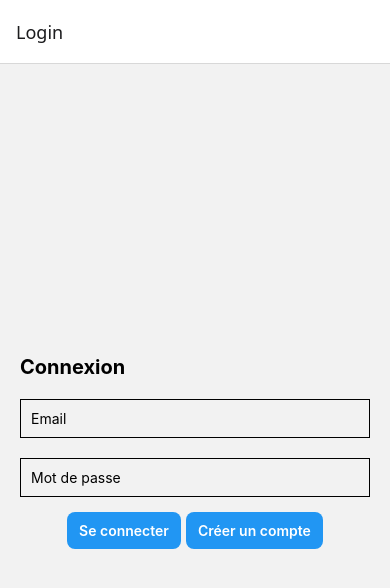
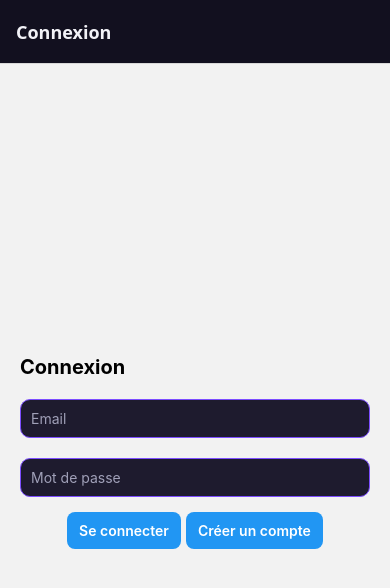
Before and after one commit to BaptisteAll/ExamMobile, a React Native app: screen /Login in a window 390 px wide. Shown: the top 588 px of the page. Built offline with nearby package versions, Linux system fonts and the light colour scheme.

Commit message:
Ajout de style sur les champs

```diff
--- a/App.js
+++ b/App.js
@@ -1,30 +1,55 @@
-//Centralisation des différentes routes
-
+// Point d'entrée : déclare les écrans de l'application (navigation) et partage les événements via EventsProvider
 import { NavigationContainer } from "@react-navigation/native";
 import { createNativeStackNavigator } from "@react-navigation/native-stack";
 import LoginScreen from "./screens/LoginScreen";
+import RegisterScreen from "./screens/RegisterScreen";
 import EventListScreen from "./screens/EventListScreen";
 import AddEventScreen from "./screens/AddEventScreen";
+import CalendarScreen from "./screens/CalendarScreen";
 import { EventsProvider } from "./EventsContext";
-import RegisterScreen from './screens/RegisterScreen';
-import CalendarScreen from "./screens/CalendarScreen";
-
+import { theme } from "./theme";
 
 const Stack = createNativeStackNavigator();
-
 
 export default function App() {
 	// Le panneau partagé entoure la navigation pour que tous les écrans accèdent aux événements
 	return (
 		<EventsProvider>
 			<NavigationContainer>
-				<Stack.Navigator initialRouteName="Login">
-					{/* Chaque écran a un name (pour y naviguer) et un component (ce qu'il affiche) */}
-					<Stack.Screen name="Login" component={LoginScreen} />
-					<Stack.Screen name="Register" component={RegisterScreen} />
-					<Stack.Screen name="AddScreen" component={AddEventScreen} />
-					<Stack.Screen name="EventList" component={EventListScreen} />
-					<Stack.Screen name="Calendar" component={CalendarScreen} />
+				<Stack.Navigator
+					initialRouteName="Login"
+					screenOptions={{
+						headerStyle: { backgroundColor: theme.header },
+						headerTintColor: theme.text,
+						headerTitleStyle: { fontWeight: "bold" },
+					}}
+				>
+					{/* Chaque écran a un name (pour y naviguer), un component (ce qu'il affiche) et un titre */}
+					<Stack.Screen
+						name="Login"
+						component={LoginScreen}
+						options={{ title: "Connexion" }}
+					/>
+					<Stack.Screen
+						name="Register"
+						component={RegisterScreen}
+						options={{ title: "Inscription" }}
+					/>
+					<Stack.Screen
+						name="EventList"
+						component={EventListScreen}
+						options={{ title: "Événements" }}
+					/>
+					<Stack.Screen
+						name="AddScreen"
+						component={AddEventScreen}
+						options={{ title: "Événement" }}
+					/>
+					<Stack.Screen
+						name="Calendar"
+						component={CalendarScreen}
+						options={{ title: "Calendrier" }}
+					/>
 				</Stack.Navigator>
 			</NavigationContainer>
 		</EventsProvider>
--- /dev/null
+++ b/components/AppInput.js
@@ -0,0 +1,24 @@
+// Champ de texte personnalisé : même style sombre pour tous les formulaires
+import { TextInput, StyleSheet } from "react-native";
+import { theme } from "../theme";
+
+export default function AppInput(props) {
+	return (
+		<TextInput
+			placeholderTextColor={theme.textMuted}
+			{...props}
+			style={[styles.input, props.style]}
+		/>
+	);
+}
+
+const styles = StyleSheet.create({
+	input: {
+		backgroundColor: theme.panel,
+		color: theme.text,
+		borderWidth: 1.5,
+		borderColor: theme.accent,
+		borderRadius: 10,
+		padding: 12,
+	},
+});
--- a/screens/AddEventScreen.js
+++ b/screens/AddEventScreen.js
@@ -1,9 +1,10 @@
 // Écran de formulaire : sert à créer un événement ET à modifier un événement existant
 import { useState } from "react";
-import { ScrollView, View, Text, TextInput, StyleSheet } from "react-native";
+import { ScrollView, View, Text, StyleSheet } from "react-native";
 import { useEvents } from "../EventsContext";
 import { Calendar } from "react-native-calendars";
 import AppButton from "../components/AppButton";
+import AppInput from "../components/AppInput";
 
 export default function AddEventScreen({ navigation, route }) {
 	// Événement reçu depuis la liste si on a cliqué sur "Modifier" ; vide si on vient de "Ajouter"
@@ -46,13 +47,13 @@ export default function AddEventScreen({ navigation, route }) {
 	return (
 		// ScrollView : permet de faire défiler l'écran si le contenu dépasse (bouton toujours accessible)
 		<ScrollView contentContainerStyle={styles.container}>
-			<TextInput
+			<AppInput
 				placeholder="Titre"
 				value={title}
 				onChangeText={setTitle}
 				style={styles.input}
 			/>
-			<TextInput
+			<AppInput
 				placeholder="Description"
 				value={description}
 				onChangeText={setDescription}
--- a/screens/EventListScreen.js
+++ b/screens/EventListScreen.js
@@ -9,6 +9,7 @@ import {
 } from "react-native";
 import { useEvents } from "../EventsContext";
 import AppButton from "../components/AppButton";
+import { theme } from "../theme";
 
 export default function EventListScreen({ navigation }) {
 	// Récupère la liste et la fonction pour la modifier depuis le panneau partagé
@@ -17,7 +18,7 @@ export default function EventListScreen({ navigation }) {
 	// Largeur de la fenêtre : elle change si on redimensionne le navigateur ou si on tourne le téléphone
 	const { width } = useWindowDimensions();
 	// 2 colonnes sur petit écran (téléphone), 3 sur grand écran (ordinateur)
-	const numColumns = width < 750 ? 2 : 3;
+	const numColumns = width < 600 ? 2 : 3;
 
 	// Supprime l'événement dont l'id est donné, en gardant tous les autres
 	const deleteEvent = (id) => {
@@ -56,10 +57,11 @@ export default function EventListScreen({ navigation }) {
 				renderItem={({ item }) => (
 					// La largeur dépend du nombre de colonnes, donc elle est calculée ici et pas dans le StyleSheet
 					<View style={[styles.cell, { width: `${100 / numColumns}%` }]}>
-						<View style={styles.card}>
+						{/* Carte : bordure verte si l'événement est marqué comme participé */}
+						<View style={[styles.card, item.participated && styles.cardDone]}>
 							<Text style={styles.title}>{item.title}</Text>
-<Text style={styles.info}>{item.description}</Text>
-<Text style={styles.info}>{item.date}</Text>
+							<Text style={styles.info}>{item.description}</Text>
+							<Text style={styles.info}>{item.date}</Text>
 
 							{/* Bouton "Participé" : seul sur sa ligne, au-dessus des deux autres */}
 							<View style={styles.participateWrapper}>
@@ -99,9 +101,22 @@ export default function EventListScreen({ navigation }) {
 const styles = StyleSheet.create({
 	container: { flex: 1, padding: 20 },
 	cell: { padding: 5 },
-	card: { flex: 1, padding: 15, borderWidth: 1 },
-	title: { fontWeight: "bold", textAlign: "center" },
-	info: { textAlign: "center" },
+	card: {
+		flex: 1,
+		padding: 15,
+		backgroundColor: theme.panel,
+		borderWidth: 1.5,
+		borderColor: theme.accent,
+		borderRadius: 12,
+	},
+	cardDone: { borderColor: theme.success },
+	title: {
+		fontWeight: "bold",
+		fontSize: 16,
+		textAlign: "center",
+		color: theme.accentLight,
+	},
+	info: { textAlign: "center", color: theme.textMuted },
 	participateWrapper: { marginTop: 10, alignItems: "center" },
 	buttonRow: {
 		flexDirection: "row",
--- a/screens/LoginScreen.js
+++ b/screens/LoginScreen.js
@@ -1,9 +1,10 @@
 // Écran de connexion : compare l'email et le mot de passe saisis aux comptes enregistrés,
 // puis ouvre la liste des événements si un compte correspond
 import { useState } from "react";
-import { View, Text, TextInput, StyleSheet } from "react-native";
+import { View, Text, StyleSheet } from "react-native";
 import AsyncStorage from "@react-native-async-storage/async-storage";
 import AppButton from "../components/AppButton";
+import AppInput from "../components/AppInput";
 
 export default function LoginScreen({ navigation }) {
 	// Un état par champ du formulaire, plus un pour le message d'erreur
@@ -40,14 +41,14 @@ export default function LoginScreen({ navigation }) {
 		<View style={styles.container}>
 			<Text style={styles.title}>Connexion</Text>
 
-			<TextInput
+			<AppInput
 				placeholder="Email"
 				value={email}
 				onChangeText={setEmail}
 				style={styles.input}
 			/>
 
-			<TextInput
+			<AppInput
 				placeholder="Mot de passe"
 				value={password}
 				onChangeText={setPassword}
--- a/screens/RegisterScreen.js
+++ b/screens/RegisterScreen.js
@@ -1,8 +1,9 @@
 // Écran d'inscription : enregistre un nouveau compte (email + mot de passe) dans AsyncStorage
 import { useState } from "react";
-import { View, Text, TextInput, StyleSheet } from "react-native";
+import { View, Text, StyleSheet } from "react-native";
 import AsyncStorage from "@react-native-async-storage/async-storage";
 import AppButton from "../components/AppButton";
+import AppInput from "../components/AppInput";
 
 export default function RegisterScreen({ navigation }) {
 	// Un état par champ du formulaire, plus un pour le message d'erreur
@@ -37,13 +38,13 @@ export default function RegisterScreen({ navigation }) {
 	return (
 		<View style={styles.container}>
 			<Text style={styles.title}>Créer un compte</Text>
-			<TextInput
+			<AppInput
 				placeholder="Email"
 				value={email}
 				onChangeText={setEmail}
 				style={styles.input}
 			/>
-			<TextInput
+			<AppInput
 				placeholder="Mot de passe"
 				value={password}
 				onChangeText={setPassword}
--- /dev/null
+++ b/theme.js
@@ -0,0 +1,10 @@
+// Palette de couleurs de l'application (thème jeu vidéo) : on change les couleurs ici, partout d'un coup
+export const theme = {
+	header: "#12101F",
+	panel: "#1E1B2E",
+	accent: "#7C4DFF",
+	accentLight: "#00E5FF",
+	text: "#F2F2F7",
+	textMuted: "#A0A0B8",
+	success: "#4CAF50",
+};
```
